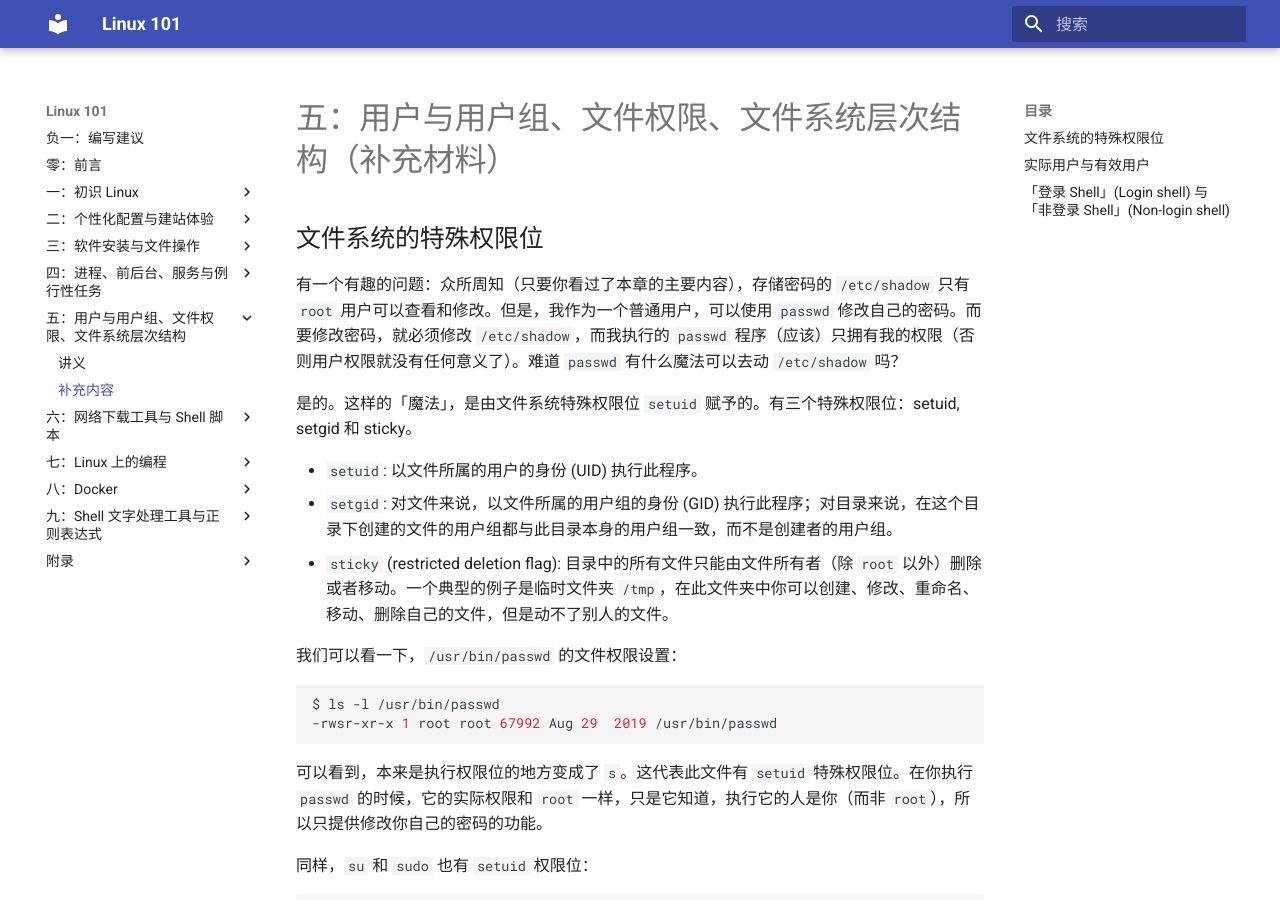
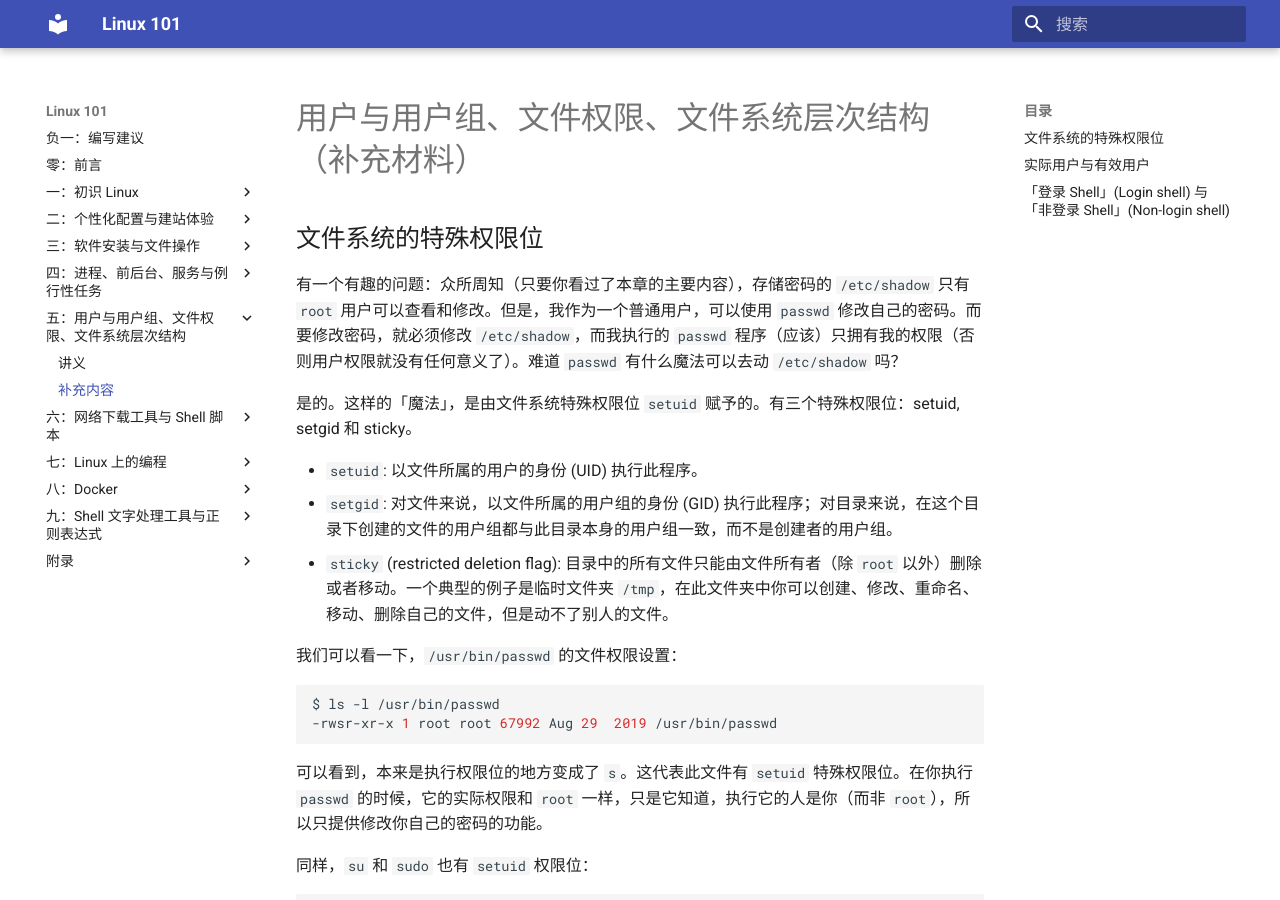
Before and after one commit to ustclug/Linux101-docs, an MkDocs documentation site: the page built from docs/Ch05/1-supplement.md, in a window 1280 px wide and 900 px high. Built offline with MkDocs 1.6.1 and Material for MkDocs 9.7.7, drawn with Linux system fonts in a browser that asks for light colours.

Commit message:
Fix doc format

```diff
--- a/docs/Ch05/1-supplement.md
+++ b/docs/Ch05/1-supplement.md
@@ -1,4 +1,4 @@
-# 五：用户与用户组、文件权限、文件系统层次结构（补充材料）
+# 用户与用户组、文件权限、文件系统层次结构（补充材料）
 
 ## 文件系统的特殊权限位
 
```
Also changed, not shown: docs/Ch05/1.md (+1 -1 lines), docs/Ch08/1.md (+1 -0 lines).
